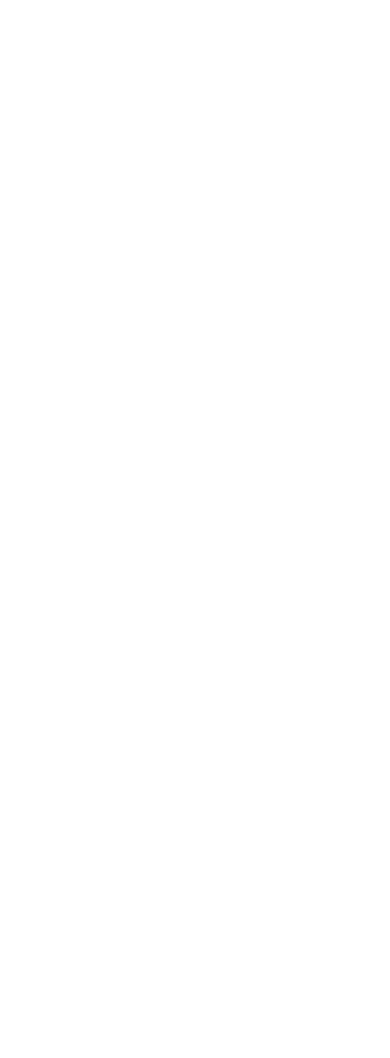
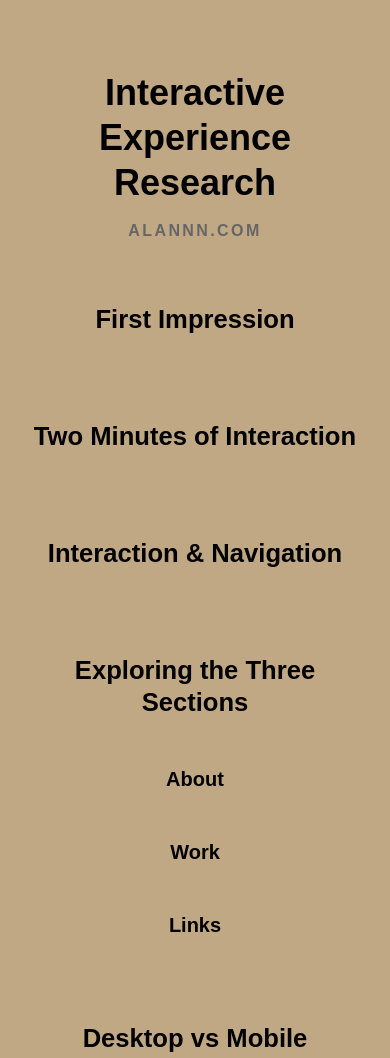
Before and after one commit to zj8nb/zj8nb.github.io, a plain HTML site: page index.html in a window 390 px wide. Shown: the top 1058 px of the page. Before the commit the page ends 844 px from the top, so only its background shows below. Drawn offline with Linux system fonts and the light colour scheme.

Commit message:
Add some Headings
I’ve just drafted an outline of potential headings and tidied up the formatting and background colors.

```diff
--- a/index.html
+++ b/index.html
@@ -2,13 +2,114 @@
 <html lang="en">
 
 <head>
+    <!-- This information helps the page display correctly on different devices. -->
     <meta charset="UTF-8">
     <meta name="viewport" content="width=device-width, initial-scale=1.0">
-    <title>Document</title>
+    <title>Interactive Experience Research | ALANNN.COM</title>
+
+    <!-- This connects the HTML page to the existing CSS file. -->
+    <link rel="stylesheet" href="style.css">
 </head>
 
 <body>
+    <!-- The header introduces the research topic and website. -->
+    <header>
+        <h1>Interactive Experience Research</h1>
+        <p class="subtitle">ALANNN.COM</p>
+    </header>
 
+    <!-- The main element contains all of the assignment sections. -->
+    <main>
+        <section>
+            <h2>First Impression</h2>
+            <p> </p>
+        </section>
+
+        <section>
+            <h2>Two Minutes of Interaction</h2>
+            <p> </p>
+        </section>
+
+        <section>
+            <h2>Interaction & Navigation</h2>
+            <p> </p>
+        </section>
+
+        <section>
+            <h2>Exploring the Three Sections</h2>
+
+            <!-- The subsection class groups each smaller topic inside this section. -->
+            <div class="subsection">
+                <h3>About</h3>
+                <p> </p>
+            </div>
+
+            <div class="subsection">
+                <h3>Work</h3>
+                <p> </p>
+            </div>
+
+            <div class="subsection">
+                <h3>Links</h3>
+                <p> </p>
+            </div>
+        </section>
+
+        <section>
+            <h2>Desktop vs Mobile</h2>
+            <p> </p>
+        </section>
+
+        <section>
+            <h2>Purpose of the Experience</h2>
+            <p> </p>
+        </section>
+
+        <section>
+            <h2>Interaction Over Time</h2>
+            <p> </p>
+        </section>
+
+        <section>
+            <h2>Media References</h2>
+            <p> </p>
+        </section>
+
+        <section>
+            <h2>How the References Shape My Behaviour</h2>
+            <p> </p>
+        </section>
+
+        <section>
+            <h2>How the References Shape My Feelings</h2>
+            <p> </p>
+        </section>
+
+        <section>
+            <h2>Frustration & Satisfaction</h2>
+
+            <!-- These subsections separate the two parts of the response. -->
+            <div class="subsection">
+                <h3>Most Frustrating</h3>
+                <p> </p>
+            </div>
+
+            <div class="subsection">
+                <h3>Most Satisfying</h3>
+                <p> </p>
+            </div>
+        </section>
+
+        <section>
+            <h2>Final Impression</h2>
+            <p> </p>
+        </section>
+    </main>
+
+    <!-- The footer marks the end of the page. -->
+    <footer>
+        <p>Interactive Experience Research</p>
+    </footer>
 </body>
 
 </html>
--- /dev/null
+++ b/style.css
@@ -0,0 +1,118 @@
+/* This makes padding and borders part of an element's total width. */
+* {
+    box-sizing: border-box;
+}
+
+/* These styles set the page colours, font, spacing and centred text. */
+body {
+    margin: 0;
+    background-color: #956d3097;
+    font-family: Arial, Helvetica, sans-serif;
+    line-height: 1.7;
+    text-align: center;
+}
+
+/* This keeps the main content centred and prevents it becoming too wide. */
+header,
+main,
+footer {
+    width: 100%;
+    max-width: 900px;
+    margin: 0 auto;
+    padding-right: 24px;
+    padding-left: 24px;
+}
+
+/* This creates generous space around the page introduction. */
+header {
+    padding-top: 100px;
+    padding-bottom: 80px;
+}
+
+/* All headings use a bold weight and consistent line spacing. */
+h1,
+h2,
+h3 {
+    margin-top: 0;
+    font-weight: 700;
+    line-height: 1.25;
+}
+
+/* The main page title is larger than the other headings. */
+h1 {
+    margin-bottom: 12px;
+    font-size: 3rem;
+}
+
+/* The subtitle is smaller and uses extra letter spacing. */
+.subtitle {
+    margin: 0;
+    color: #666666;
+    font-size: 1rem;
+    font-weight: 700;
+    letter-spacing: 0.15em;
+}
+
+/* This visually separates each assignment section. */
+section {
+    margin-bottom: 120px;
+}
+
+/* Section headings use the second-largest text size. */
+h2 {
+    margin-bottom: 24px;
+    font-size: 2rem;
+}
+
+/* Subsection headings are smaller than section headings. */
+h3 {
+    margin-bottom: 12px;
+    font-size: 1.25rem;
+}
+
+/* This keeps paragraphs at a comfortable reading width. */
+p {
+    max-width: 650px;
+    margin: 0 auto;
+}
+
+/* This adds space above topics within a larger section. */
+.subsection {
+    margin-top: 48px;
+}
+
+/* The footer uses smaller, softer text. */
+footer {
+    padding-top: 20px;
+    padding-bottom: 40px;
+    color: #666666;
+    font-size: 0.9rem;
+}
+
+/* These rules adjust spacing and text sizes on mobile screens. */
+@media (max-width: 600px) {
+
+    header,
+    main,
+    footer {
+        padding-right: 18px;
+        padding-left: 18px;
+    }
+
+    header {
+        padding-top: 70px;
+        padding-bottom: 60px;
+    }
+
+    h1 {
+        font-size: 2.25rem;
+    }
+
+    h2 {
+        font-size: 1.6rem;
+    }
+
+    section {
+        margin-bottom: 85px;
+    }
+}
```
